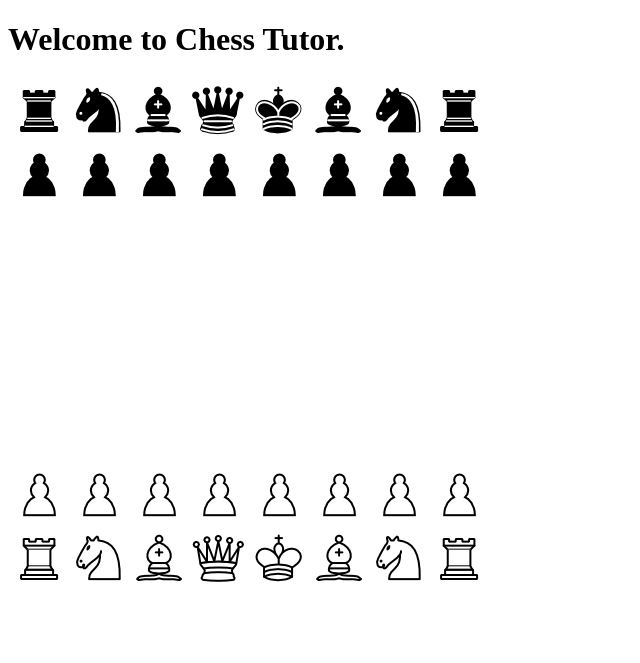
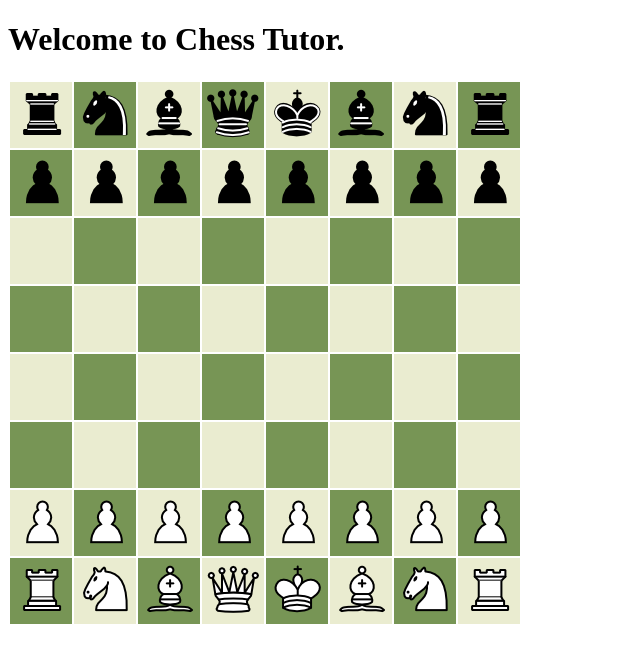
Before and after one commit to nameistao/Chess_Puzzles, a Flask app: page /game in a window 1280 px wide. Shown: the top 663 px of the page, without its empty margins (0-640 px from the left). Run offline with Flask 2, Linux system fonts and the light colour scheme; lists and menus that the app fills with data are empty.

Commit message:
Changed board format from rows to a 8x8 table for easy square colors and added colors to the board.
TODO:
- create a few problems/boards in back-end and pass them to front-end with the solution
- make pieces respond to clicks with JQuery/JavaScript

```diff
--- a/templates/game.html
+++ b/templates/game.html
@@ -1,6 +1,8 @@
 <!DOCTYPE html>
-<html>
+<html lang="en">
 <head>
+    <meta charset="UTF-8">
+    <title>Chess Tutor</title>
     <script src="https://ajax.googleapis.com/ajax/libs/jquery/3.5.1/jquery.min.js"></script>
     <script>
         //get the board/problem layout
@@ -30,50 +32,54 @@
         var wR = "{{url_for('static', filename='images/wR.png')}}";
         var empty = "{{url_for('static', filename='images/--.png')}}";
 
+        //put all the images in their positions indicated by board (8x8 2d array)
         $( document ).ready(function() {
+
 
             for(i=0;i<8;i++){
                 for(j=0;j<8;j++){
-                    var rowName = "#row" + (i+1).toString();
+                    var rowName = ".row" + (i+1).toString();
+                    var colName = ".col" + (j+1).toString();
+                    var squareName = rowName + " " + colName;
                     var piece = board[i][j];
                     if(piece == "bB"){
-                        $(rowName).append("<img src=" + bB + ">");
+                        $(squareName).append("<img src=" + bB + ">");
                     }
                     else if(piece == "bK"){
-                        $(rowName).append("<img src=" + bK + ">");
+                        $(squareName).append("<img src=" + bK + ">");
                     }
                     else if(piece == "bN"){
-                        $(rowName).append("<img src=" + bN + ">");
+                        $(squareName).append("<img src=" + bN + ">");
                     }
                     else if(piece == "bp"){
-                        $(rowName).append("<img src=" + bp + ">");
+                        $(squareName).append("<img src=" + bp + ">");
                     }
                     else if(piece == "bQ"){
-                        $(rowName).append("<img src=" + bQ + ">");
+                        $(squareName).append("<img src=" + bQ + ">");
                     }
                     else if(piece == "bR"){
-                        $(rowName).append("<img src=" + bR + ">");
+                        $(squareName).append("<img src=" + bR + ">");
                     }
                     else if(piece == "wB"){
-                        $(rowName).append("<img src=" + wB + ">");
+                        $(squareName).append("<img src=" + wB + ">");
                     }
                     else if(piece == "wK"){
-                        $(rowName).append("<img src=" + wK + ">");
+                        $(squareName).append("<img src=" + wK + ">");
                     }
                     else if(piece == "wN"){
-                        $(rowName).append("<img src=" + wN + ">");
+                        $(squareName).append("<img src=" + wN + ">");
                     }
                     else if(piece == "wp"){
-                        $(rowName).append("<img src=" + wp + ">");
+                        $(squareName).append("<img src=" + wp + ">");
                     }
                     else if(piece == "wQ"){
-                        $(rowName).append("<img src=" + wQ + ">");
+                        $(squareName).append("<img src=" + wQ + ">");
                     }
                     else if(piece == "wR"){
-                        $(rowName).append("<img src=" + wR + ">");
+                        $(squareName).append("<img src=" + wR + ">");
                     }
                     else{
-                        $(rowName).append("<img src=" + empty + ">");
+                        $(squareName).append("<img src=" + empty + ">");
                     }
                 }
             }
@@ -90,14 +96,89 @@
 
 {% else %}
     <h1>Welcome to Chess Tutor.</h1>
+
     <div id="board">
-        <div id="row1"></div>
-        <div id="row2"></div>
-        <div id="row3"></div>
-        <div id="row4"></div>
-        <div id="row5"></div>
-        <div id="row6"></div>
-        <div id="row7"></div>
-        <div id="row8"></div>
+        <table style="width:auto; height:auto;">
+            <tr class="row1">
+              <th class="col1" style="background-color:#eaecd0;"></th>
+              <th class="col2" style="background-color:#779555;"></th>
+              <th class="col3" style="background-color:#eaecd0;"></th>
+              <th class="col4" style="background-color:#779555;"></th>
+              <th class="col5" style="background-color:#eaecd0;"></th>
+              <th class="col6" style="background-color:#779555;"></th>
+              <th class="col7" style="background-color:#eaecd0;"></th>
+              <th class="col8" style="background-color:#779555;"></th>
+            </tr>
+            <tr class="row2">
+              <th class="col1" style="background-color:#779555;"></th>
+              <th class="col2" style="background-color:#eaecd0;"></th>
+              <th class="col3" style="background-color:#779555;"></th>
+              <th class="col4" style="background-color:#eaecd0;"></th>
+              <th class="col5" style="background-color:#779555;"></th>
+              <th class="col6" style="background-color:#eaecd0;"></th>
+              <th class="col7" style="background-color:#779555;"></th>
+              <th class="col8" style="background-color:#eaecd0;"></th>
+            </tr>
+            <tr class="row3">
+              <th class="col1" style="background-color:#eaecd0;"></th>
+              <th class="col2" style="background-color:#779555;"></th>
+              <th class="col3" style="background-color:#eaecd0;"></th>
+              <th class="col4" style="background-color:#779555;"></th>
+              <th class="col5" style="background-color:#eaecd0;"></th>
+              <th class="col6" style="background-color:#779555;"></th>
+              <th class="col7" style="background-color:#eaecd0;"></th>
+              <th class="col8" style="background-color:#779555;"></th>
+             </tr>
+            <tr class="row4">
+              <th class="col1" style="background-color:#779555;"></th>
+              <th class="col2" style="background-color:#eaecd0;"></th>
+              <th class="col3" style="background-color:#779555;"></th>
+              <th class="col4" style="background-color:#eaecd0;"></th>
+              <th class="col5" style="background-color:#779555;"></th>
+              <th class="col6" style="background-color:#eaecd0;"></th>
+              <th class="col7" style="background-color:#779555;"></th>
+              <th class="col8" style="background-color:#eaecd0;"></th>
+             </tr>
+            <tr class="row5">
+              <th class="col1" style="background-color:#eaecd0;"></th>
+              <th class="col2" style="background-color:#779555;"></th>
+              <th class="col3" style="background-color:#eaecd0;"></th>
+              <th class="col4" style="background-color:#779555;"></th>
+              <th class="col5" style="background-color:#eaecd0;"></th>
+              <th class="col6" style="background-color:#779555;"></th>
+              <th class="col7" style="background-color:#eaecd0;"></th>
+              <th class="col8" style="background-color:#779555;"></th>
+             </tr>
+            <tr class="row6">
+              <th class="col1" style="background-color:#779555;"></th>
+              <th class="col2" style="background-color:#eaecd0;"></th>
+              <th class="col3" style="background-color:#779555;"></th>
+              <th class="col4" style="background-color:#eaecd0;"></th>
+              <th class="col5" style="background-color:#779555;"></th>
+              <th class="col6" style="background-color:#eaecd0;"></th>
+              <th class="col7" style="background-color:#779555;"></th>
+              <th class="col8" style="background-color:#eaecd0;"></th>
+             </tr>
+            <tr class="row7">
+              <th class="col1" style="background-color:#eaecd0;"></th>
+              <th class="col2" style="background-color:#779555;"></th>
+              <th class="col3" style="background-color:#eaecd0;"></th>
+              <th class="col4" style="background-color:#779555;"></th>
+              <th class="col5" style="background-color:#eaecd0;"></th>
+              <th class="col6" style="background-color:#779555;"></th>
+              <th class="col7" style="background-color:#eaecd0;"></th>
+              <th class="col8" style="background-color:#779555;"></th>
+             </tr>
+            <tr class="row8">
+              <th class="col1" style="background-color:#779555;"></th>
+              <th class="col2" style="background-color:#eaecd0;"></th>
+              <th class="col3" style="background-color:#779555;"></th>
+              <th class="col4" style="background-color:#eaecd0;"></th>
+              <th class="col5" style="background-color:#779555;"></th>
+              <th class="col6" style="background-color:#eaecd0;"></th>
+              <th class="col7" style="background-color:#779555;"></th>
+              <th class="col8" style="background-color:#eaecd0;"></th>
+             </tr>
+        </table>
     </div>
 {% endif %}
```
